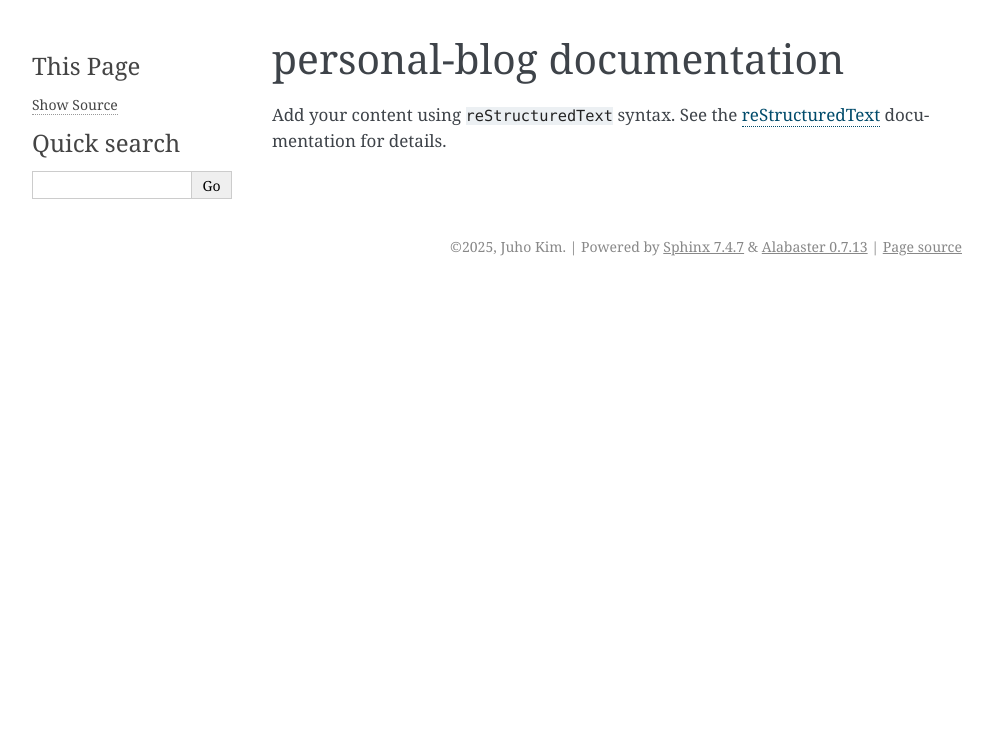
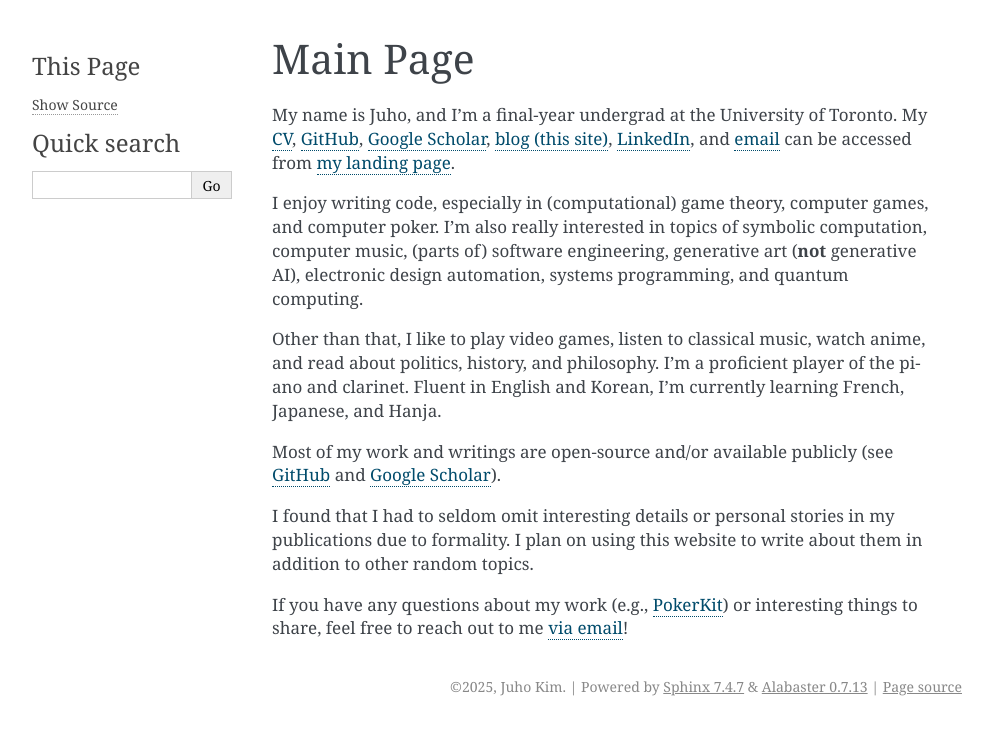
Before and after one commit to AussieSeaweed/personal-website, a Sphinx documentation site: the page built from source/index.rst, in a window 1280 px wide. Shown: the top 735 px of the page, without its empty margins (148-1141 px from the left). Built offline with Sphinx 7.4.7, drawn with Linux system fonts in a browser that asks for light colours.

Commit message:
Edit main page

```diff
--- a/source/conf.py
+++ b/source/conf.py
@@ -6,7 +6,7 @@
 # -- Project information -----------------------------------------------------
 # https://www.sphinx-doc.org/en/master/usage/configuration.html#project-information
 
-project = 'personal-blog'
+project = 'Swordland'
 copyright = '2025, Juho Kim'
 author = 'Juho Kim'
 release = '0.0.0'
@@ -16,13 +16,11 @@ release = '0.0.0'
 
 extensions = []
 
-templates_path = ['_templates']
+templates_path = []
 exclude_patterns = []
-
-
 
 # -- Options for HTML output -------------------------------------------------
 # https://www.sphinx-doc.org/en/master/usage/configuration.html#options-for-html-output
 
 html_theme = 'alabaster'
-html_static_path = ['_static']
+html_static_path = []
--- a/source/index.rst
+++ b/source/index.rst
@@ -3,13 +3,20 @@
    You can adapt this file completely to your liking, but it should at least
    contain the root `toctree` directive.
 
-personal-blog documentation
-===========================
+Main Page
+=========
 
-Add your content using ``reStructuredText`` syntax. See the
-`reStructuredText <https://www.sphinx-doc.org/en/master/usage/restructuredtext/index.html>`_
-documentation for details.
+My name is Juho, and I'm a final-year undergrad at the University of Toronto. My `CV <https://github.com/AussieSeaweed/personal-cv/releases/latest/download/main.pdf>`_, `GitHub <https://github.com/AussieSeaweed>`_, `Google Scholar <https://scholar.google.com/citations?user=iHbLHD0AAAAJ>`_, `blog (this site) <https://sword.land/>`_, `LinkedIn <https://www.linkedin.com/in/aussieseaweed/>`_, and `email <mailto:juho-kim@outlook.com>`_ can be accessed from `my landing page <https://juhokim.net>`_.
 
+I enjoy writing code, especially in (computational) game theory, computer games, and computer poker. I'm also really interested in topics of symbolic computation, computer music, (parts of) software engineering, generative art (**not** generative AI), electronic design automation, systems programming, and quantum computing.
+
+Other than that, I like to play video games, listen to classical music, watch anime, and read about politics, history, and philosophy. I'm a proficient player of the piano and clarinet. Fluent in English and Korean, I'm currently learning French, Japanese, and Hanja.
+
+Most of my work and writings are open-source and/or available publicly (see `GitHub <https://github.com/AussieSeaweed>`_ and `Google Scholar <https://scholar.google.com/citations?user=iHbLHD0AAAAJ>`_).
+
+I found that I had to seldom omit interesting details or personal stories in my publications due to formality. I plan on using this website to write about them in addition to other random topics.
+
+If you have any questions about my work (e.g., `PokerKit <https://github.com/uoftcprg/pokerkit>`_) or interesting things to share, feel free to reach out to me `via email <mailto:juho-kim@outlook.com>`_!
 
 .. toctree::
    :maxdepth: 2
```
